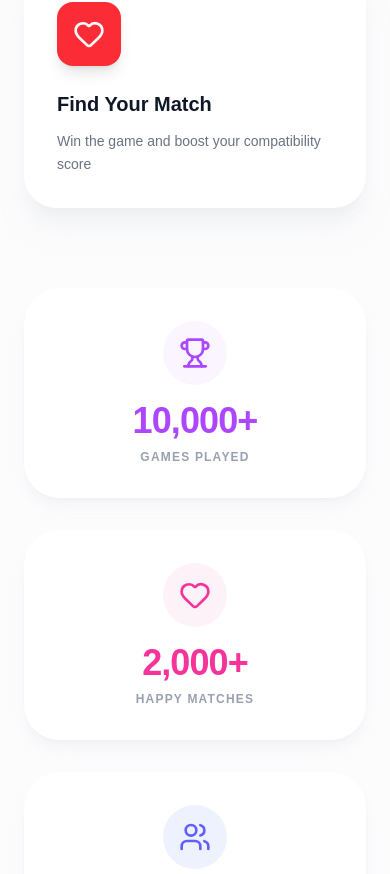
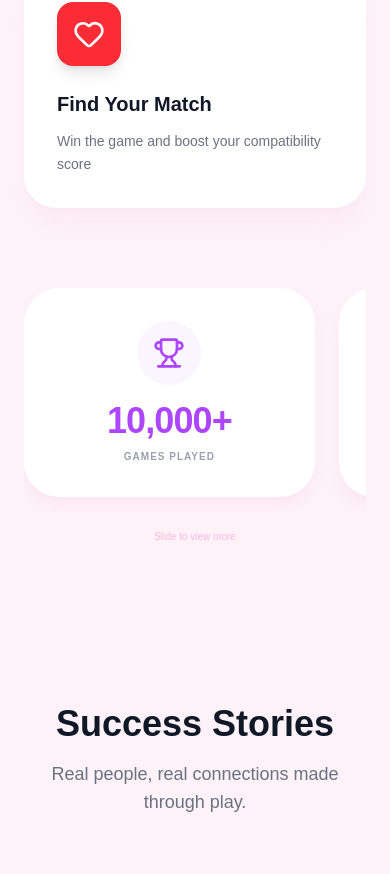
Before and after one commit to MSUResult/Play-Date, a Next.js app: page / in a window 390 px wide. Shown: the part 2623-3497 px from the top of the page. Built offline with nearby package versions, Linux system fonts and the light colour scheme; no server answers.

Commit message:
first commit

```diff
--- a/components/HowItWorks.tsx
+++ b/components/HowItWorks.tsx
@@ -61,7 +61,7 @@ export default function HowItWorks() {
   ];
 
   return (
-    <section className="py-20 px-6 bg-gray-50/50">
+    <section className="py-20 px-6 bg-[#fdf2f8]">
       {/* --- HOW IT WORKS SECTION --- */}
       <div className="max-w-7xl mx-auto text-center mb-20">
         <h2 className="text-4xl md:text-5xl font-extrabold text-gray-900 mb-4">
@@ -72,19 +72,14 @@ export default function HowItWorks() {
           makes meeting new people fun and effortless.
         </p>
 
-        {/* Steps Grid */}
         <div className="grid grid-cols-1 md:grid-cols-2 lg:grid-cols-4 gap-8 mt-16">
           {steps.map((step, index) => (
             <div
               key={index}
-              className="group bg-white rounded-[32px] p-8 flex flex-col items-start text-left shadow-xl shadow-gray-200/50 border border-white hover:shadow-2xl hover:-translate-y-2 transition-all duration-300 ease-out"
+              className="group bg-white rounded-[32px] p-8 flex flex-col items-start text-left shadow-xl shadow-pink-200/20 border border-white hover:shadow-2xl hover:-translate-y-2 transition-all duration-300 ease-out"
             >
               <div
-                className={`${
-                  step.color
-                } p-4 rounded-2xl mb-6 shadow-lg shadow-${
-                  step.color.split("-")[1]
-                }-200 group-hover:scale-110 transition-transform`}
+                className={`${step.color} p-4 rounded-2xl mb-6 shadow-lg group-hover:scale-110 transition-transform`}
               >
                 <step.icon className="w-8 h-8 text-white" />
               </div>
@@ -101,11 +96,28 @@ export default function HowItWorks() {
 
       {/* --- STATS SECTION --- */}
       <div className="max-w-7xl mx-auto">
-        <div className="grid grid-cols-1 md:grid-cols-3 gap-8">
+        {/* 1. Added 'flex overflow-x-auto' for swiping on mobile.
+           2. Added inline style to hide the scrollbar visually while keeping the swipe function.
+        */}
+        <div
+          className="flex overflow-x-auto pb-4 gap-6 snap-x snap-mandatory md:grid md:grid-cols-3 md:gap-8"
+          style={{
+            scrollbarWidth: "none" /* Firefox */,
+            msOverflowStyle: "none" /* IE and Edge */,
+            WebkitOverflowScrolling: "touch",
+          }}
+        >
+          {/* Webkit scrollbar hide for Chrome/Safari */}
+          <style jsx>{`
+            div::-webkit-scrollbar {
+              display: none;
+            }
+          `}</style>
+
           {stats.map((stat, index) => (
             <div
               key={index}
-              className="bg-white rounded-[35px] p-8 flex flex-col items-center shadow-lg shadow-gray-200/40 border border-white hover:shadow-xl transition-shadow duration-300"
+              className="min-w-[85%] sm:min-w-[45%] md:min-w-0 snap-center bg-white rounded-[35px] p-8 flex flex-col items-center shadow-lg shadow-pink-200/30 border border-white hover:shadow-xl transition-shadow duration-300"
             >
               <div className={`${stat.bgColor} p-4 rounded-full mb-4`}>
                 <stat.icon className={`w-8 h-8 ${stat.color}`} />
@@ -115,12 +127,17 @@ export default function HowItWorks() {
               >
                 {stat.value}
               </div>
-              <p className="text-gray-400 font-bold uppercase tracking-widest text-xs">
+              <p className="text-gray-400 font-bold uppercase tracking-widest text-[10px] md:text-xs text-center">
                 {stat.label}
               </p>
             </div>
           ))}
         </div>
+
+        {/* Subtle hint text */}
+        <p className="text-center text-pink-400/40 text-[10px] font-medium mt-4 md:hidden">
+          Slide to view more
+        </p>
       </div>
     </section>
   );
--- a/components/successStories.tsx
+++ b/components/successStories.tsx
@@ -29,15 +29,16 @@ export default function SuccessStories() {
   ];
 
   return (
-    <section className="py-12 px-6 bg-white">
+    // Background updated to match theme (#fdf2f8)
+    <section className="py-20 px-6 bg-[#fdf2f8]">
       <div className="max-w-7xl mx-auto">
         {/* Header */}
         <div className="text-center mb-16">
-          <h2 className="text-4xl font-bold text-gray-900 mb-2">
+          <h2 className="text-4xl md:text-5xl font-extrabold text-gray-900 mb-4">
             Success Stories
           </h2>
-          <p className="text-gray-500 text-lg font-medium">
-            Real people, real connections
+          <p className="text-gray-500 text-lg max-w-2xl mx-auto font-medium">
+            Real people, real connections made through play.
           </p>
         </div>
 
@@ -46,27 +47,27 @@ export default function SuccessStories() {
           {stories.map((story, index) => (
             <div
               key={index}
-              className="bg-white rounded-[32px] p-8 shadow-[0_10px_40px_rgba(0,0,0,0.04)] border border-gray-50 flex flex-col items-center text-center hover:translate-y-[-5px] transition-all duration-300"
+              className="bg-white rounded-[40px] p-8 shadow-xl shadow-pink-200/30 border border-white flex flex-col items-center text-center hover:-translate-y-2 transition-all duration-300"
             >
-              {/* Profile Image - Rounded and not too big */}
-              <div className="w-20 h-20 mb-6 relative">
+              {/* Profile Image - Themed border */}
+              <div className="w-24 h-24 mb-6 relative">
                 <img
                   src={story.image}
                   alt={story.name}
-                  className="w-full h-full object-cover rounded-full border-4 border-pink-50 shadow-sm"
+                  className="w-full h-full object-cover rounded-full border-4 border-pink-100 shadow-md"
                 />
               </div>
 
-              {/* Tag */}
-              <span className="bg-pink-50 text-pink-600 text-xs font-bold px-3 py-1 rounded-full mb-4 uppercase tracking-wider">
+              {/* Tag - Themed colors */}
+              <span className="bg-pink-50 text-pink-500 text-[10px] font-black px-4 py-1.5 rounded-full mb-4 uppercase tracking-[0.1em]">
                 {story.tag}
               </span>
 
               {/* Content */}
-              <h3 className="text-xl font-bold text-gray-900 mb-3">
+              <h3 className="text-2xl font-black text-gray-900 mb-3">
                 {story.name}
               </h3>
-              <p className="text-gray-600 leading-relaxed italic">
+              <p className="text-gray-600 leading-relaxed italic text-sm md:text-base">
                 "{story.testimonial}"
               </p>
             </div>
```
